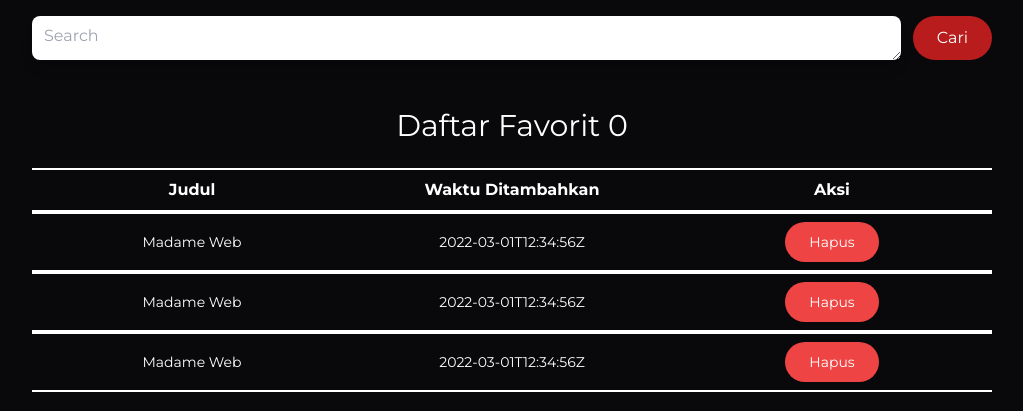
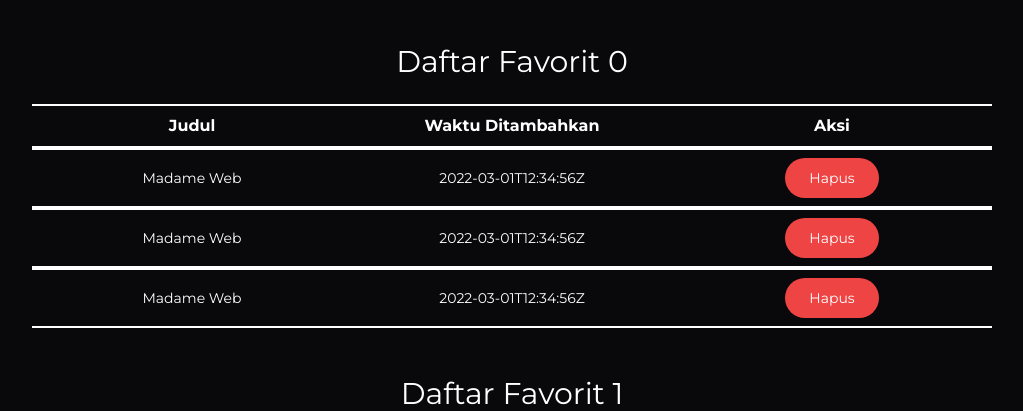
Before and after one commit to Frmeta/pacilflix-deploy, a Django app: page /daftar_favorit/ in a window 1280 px wide. Shown: the part 96-507 px from the top of the page, without its empty margins (128-1151 px from the left). Run offline with Django 5.2, Linux system fonts and the light colour scheme; some libraries are stand-ins or nearby versions.

Commit message:
remove search bar di daftar_favorit dan daftar_unduhan

```diff
--- a/main/templates/daftar_favorit.html
+++ b/main/templates/daftar_favorit.html
@@ -5,15 +5,6 @@
 <div class="flex items-center justify-center pb-24">
     <div class="text-white rounded-xl w-3/4 m-2">
         <h1 class="text-5xl text-center mt-9 mb-5">Daftar Favorit</h1>
-
-        <form>
-            <div class="w-full mb-4 rounded-xl flex flex-row justify-between">
-                <textarea id="comment" rows="1" class="shadow-lg rounded-lg px-3 py-2 mr-3 w-full px-0 text-normal text-gray-900 bg-white" placeholder="Search    " required ></textarea>
-                <button type="submit" class="inline-flex items-center py-2.5 px-6 text-medium font-normal text-center text-white bg-[#b91c1c] font-bold rounded-full transition-all hover:bg-[#7f1d1d]">
-                    Cari
-                </button>
-            </div>
-        </form>
 
         {% for i in data %}
 
```
Also changed, not shown: main/templates/daftar_unduhan.html (+0 -9 lines).
